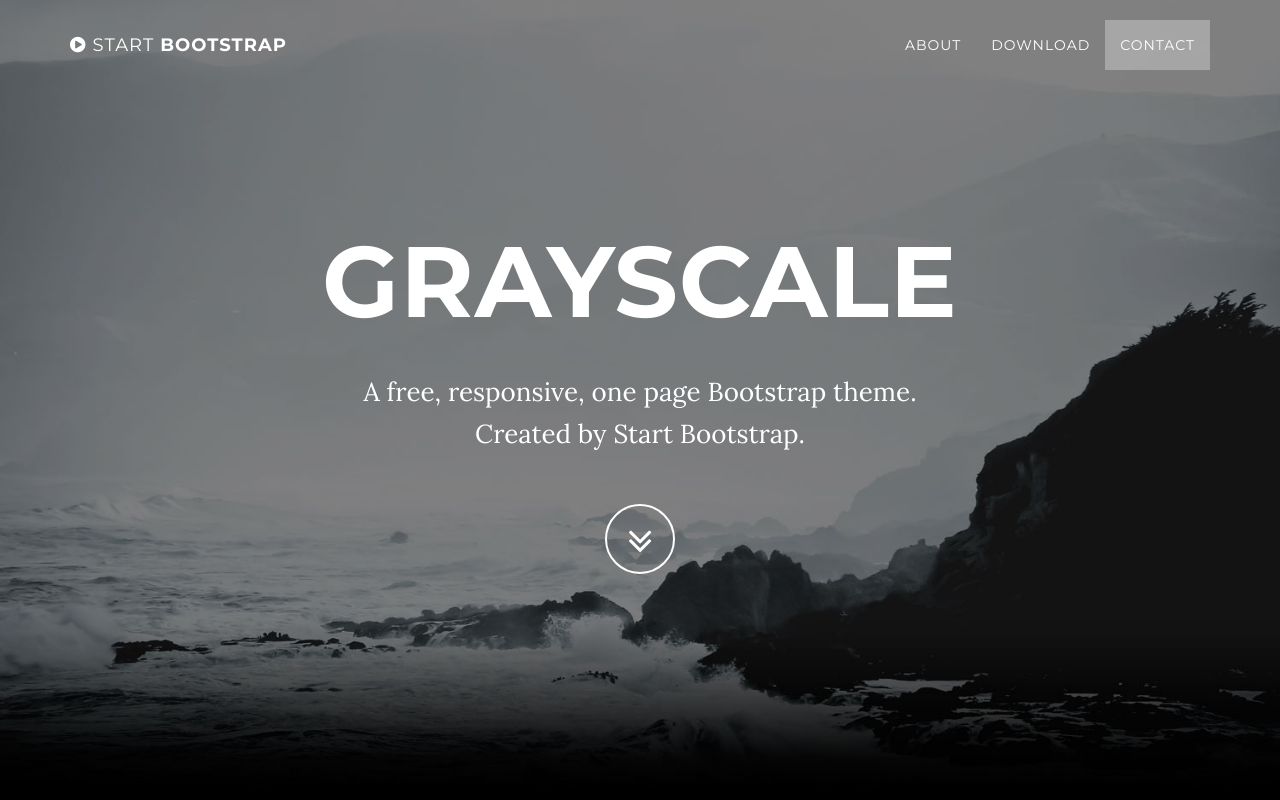
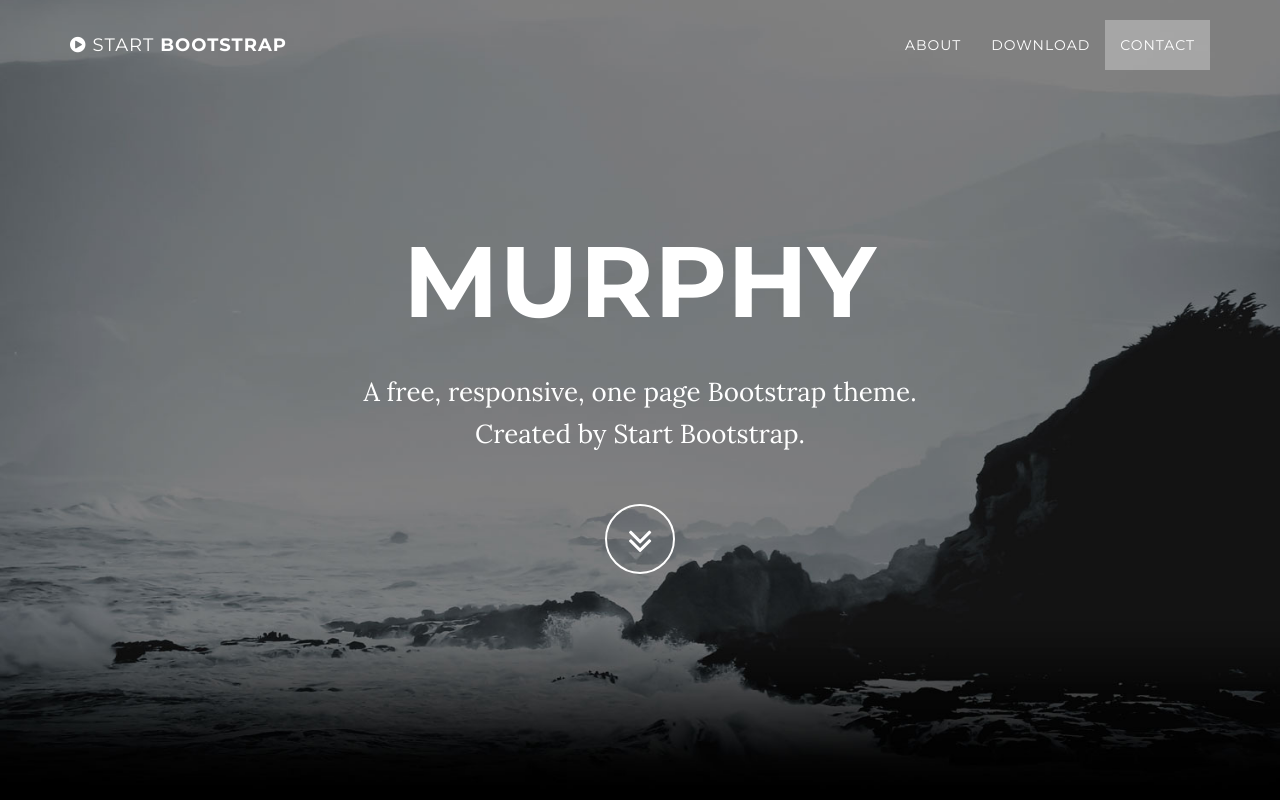
Before and after one commit to meg-murphy/meg-murphy.github.io, a website: page index.html in a window 1280 px wide. Shown: the top 800 px of the page. Drawn offline with nearby package versions, Linux system fonts and the light colour scheme; some packages are replaced by stand-ins of ours.

Commit message:
add and then remove swiper. update name

```diff
--- a/index.html
+++ b/index.html
@@ -1,5 +1,6 @@
 <!DOCTYPE html>
 <html lang="en">
+
 
 <head>
 
@@ -28,6 +29,7 @@
         <script src="https://oss.maxcdn.com/libs/html5shiv/3.7.0/html5shiv.js"></script>
         <script src="https://oss.maxcdn.com/libs/respond.js/1.4.2/respond.min.js"></script>
     <![endif]-->
+
 
 </head>
 
@@ -74,7 +76,7 @@
             <div class="container">
                 <div class="row">
                     <div class="col-md-8 col-md-offset-2">
-                        <h1 class="brand-heading">Grayscale</h1>
+                        <h1 class="brand-heading">Murphy</h1>
                         <p class="intro-text">A free, responsive, one page Bootstrap theme.
                             <br>Created by Start Bootstrap.</p>
                         <a href="#about" class="btn btn-circle page-scroll">
@@ -134,6 +136,7 @@
         </div>
     </section>
 
+
     <!-- Map Section -->
     <div id="map"></div>
 
@@ -159,6 +162,7 @@
     <!-- Theme JavaScript -->
     <script src="js/grayscale.min.js"></script>
 
+
 </body>
 
 </html>
```
